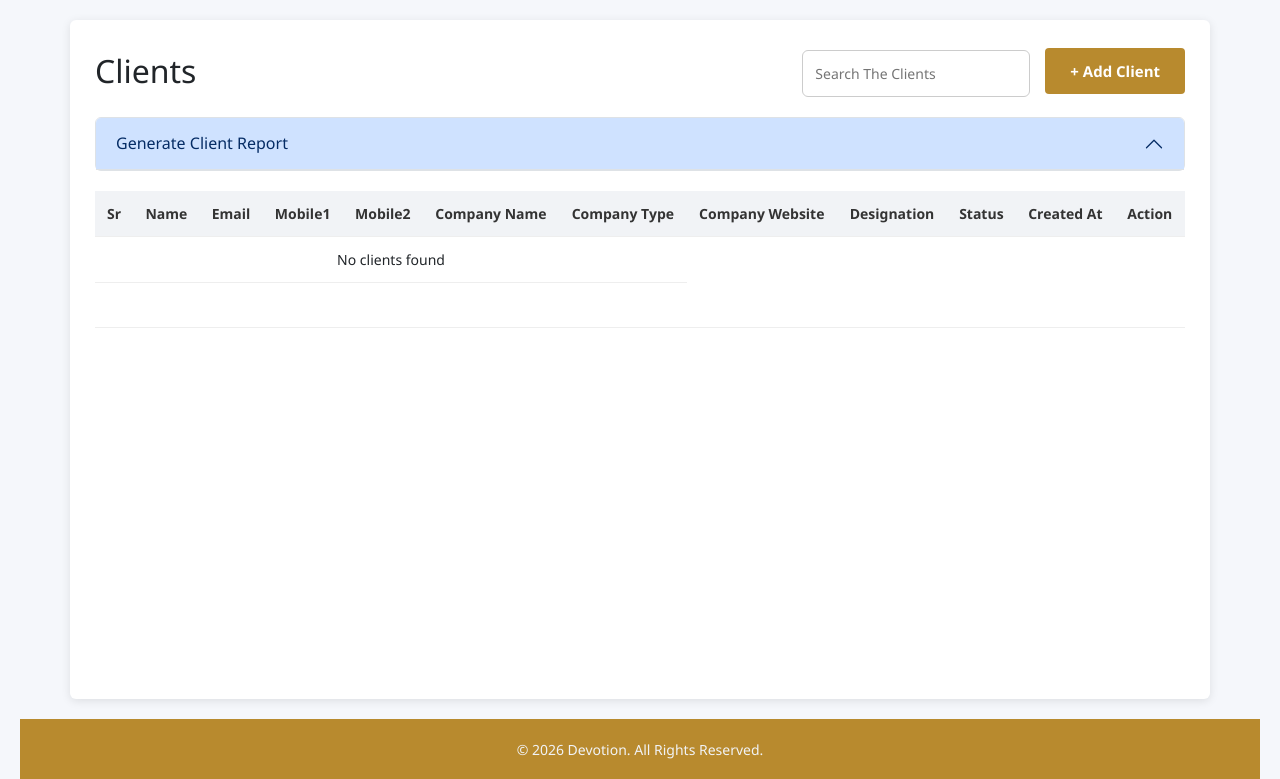
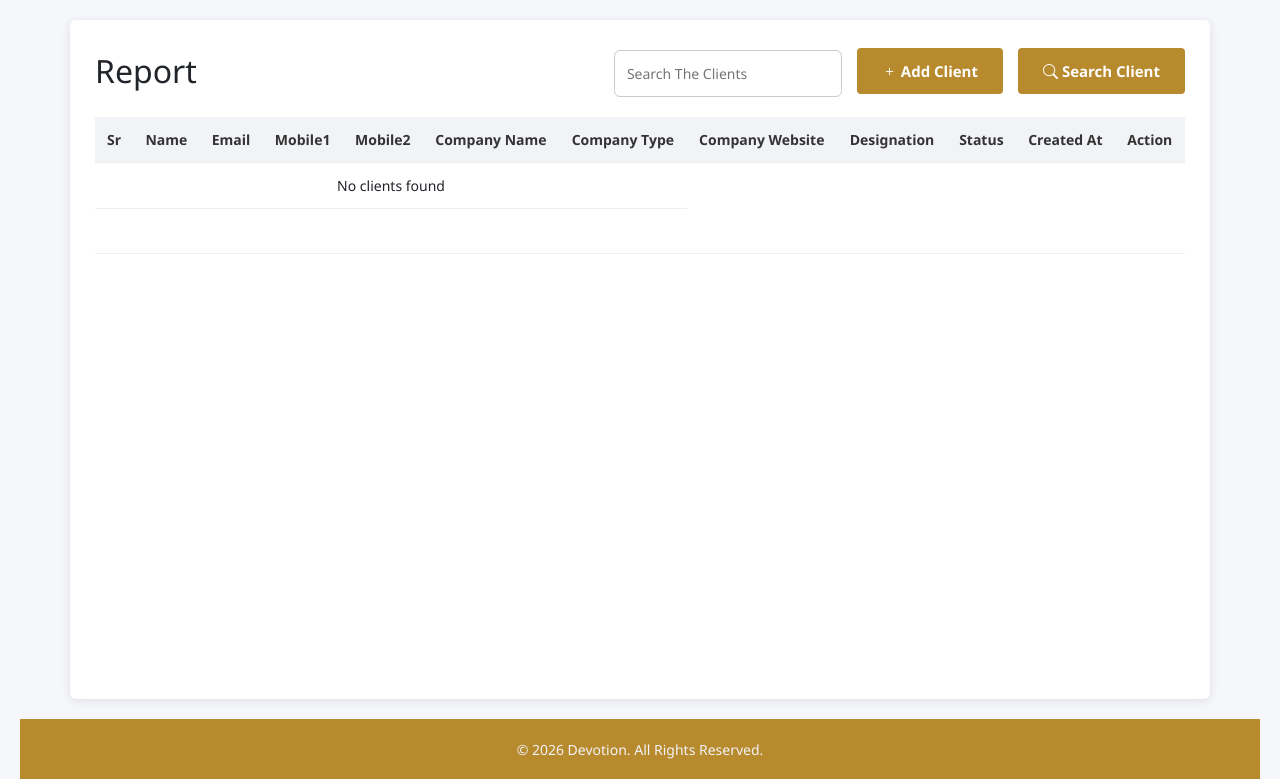
Before and after one commit to GKDevotion/cms-demo, a PHP site: page / in a window 1280 px wide. Shown: the top 779 px of the page. Run offline with PHP 8.4, Linux system fonts and the light colour scheme; data that the repository does not hold is empty; some libraries are stand-ins or nearby versions.

Commit message:
update filter design

```diff
--- a/views/form.php
+++ b/views/form.php
@@ -31,6 +31,7 @@
             <button type="submit"
                 class="btn btn-primary"
                 style="background-color:#b88a2e; border:1px solid #b88a2e;">
+                <i class="bi bi-save" aria-hidden="true"></i>
                 <?php echo $is_edit ? 'Update Client' : 'Save Client'; ?>
             </button>
         </div>
--- a/views/list.php
+++ b/views/list.php
@@ -20,141 +20,21 @@ $services = $client->getActiveCompanies();
 
 <div class="container">
     <div class="top-bar">
-        <span style="font-size: 2rem;">Clients</span>
+        <span style="font-size: 2rem;">Report</span>
         <div class="search-box">
             <input type="text" id="search" placeholder="Search The Clients">
         </div>
 
-        <a href="create.php" class="btn">+ Add Client</a>
+        <a href="create.php" class="btn">
+            <i class="bi bi-plus" aria-hidden="true"></i>
+            Add Client
+        </a>
 
-    </div>
+        <a href="search-client.php" class="btn">
+            <i class="bi bi-search" aria-hidden="true"></i>
+            Search Client
+        </a>
 
-    <div class="accordion" id="accordionExample">
-        <div class="accordion-item">
-            <h2 class="accordion-header" id="headingOne">
-                <button class="accordion-button" type="button" data-bs-toggle="collapse" data-bs-target="#collapseOne" aria-expanded="true" aria-controls="collapseOne">
-                    Generate Client Report
-                </button>
-            </h2>
-            <div id="collapseOne" class="accordion-collapse collapse" aria-labelledby="headingOne" data-bs-parent="#accordionExample">
-                <div class="accordion-body">
-                    <form action="generate-report.php" target="_blank" method="post" class="card shadow-sm border-0 mt-0">
-                        <div class="card-body">
-                            <div class="row g-3">
-
-                            <!-- Mobile -->
-                            <div class="col-md-3 mt-0">
-                                <label class="form-label">Mobile Number</label>
-                                <input
-                                type="number"
-                                name="mobile"
-                                class="form-control"
-                                placeholder="+91 90000 00000"
-                                >
-                            </div>
-
-                            <!-- Birth Date -->
-                            <div class="col-md-3 mt-0">
-                                <label class="form-label">Birth Date</label>
-                                <input
-                                type="date"
-                                name="birth_date"
-                                class="form-control"
-                                >
-                            </div>
-
-                            <!-- Service -->
-                            <div class="col-md-6 mt-0">
-                                <label class="form-label">Service</label>
-                                <select name="service_id[]" id="service_id" class="form-select" multiple>
-                                    <option value="">All Services</option>
-                                    <?php foreach ($services as $service): ?>
-                                        <option value="<?= $service['id'] ?>">
-                                        <?= htmlspecialchars($service['company_name']) ?>
-                                        </option>
-                                    <?php endforeach; ?>
-                                </select>
-                            </div>
-
-                            <!-- Continent country-->
-                            <div class="col-md-3">
-                                <label class="form-label">Country</label>
-                                <input
-                                type="text"
-                                name="country"
-                                class="form-control"
-                                placeholder="Write country name here"
-                                >
-                            </div>
-
-                            <!-- State -->
-                            <div class="col-md-3">
-                                <label class="form-label">State</label>
-                                <input
-                                type="text"
-                                name="state"
-                                class="form-control"
-                                placeholder="Write state name here"
-                                >
-                            </div>
-
-                            <!-- City -->
-                            <div class="col-md-3">
-                                <label class="form-label">City</label>
-                                <input
-                                type="text"
-                                name="city"
-                                class="form-control"
-                                placeholder="Write city name here"
-                                >
-                            </div>
-
-                            <!-- Pincode -->
-                            <div class="col-md-3">
-                                <label class="form-label">Pincode</label>
-                                <input
-                                type="text"
-                                name="pincode"
-                                class="form-control"
-                                placeholder="Write pincode name here"
-                                >
-                            </div>
-
-                            <!-- Created Date From -->
-                            <div class="col-md-3">
-                                <label class="form-label">Created From</label>
-                                <input
-                                type="date"
-                                name="from_date"
-                                class="form-control"
-                                >
-                            </div>
-
-                            <!-- Created Date To -->
-                            <div class="col-md-3">
-                                <label class="form-label">Created To</label>
-                                <input
-                                type="date"
-                                name="to_date"
-                                class="form-control"
-                                >
-                            </div>
-
-                            </div>
-                        </div>
-
-                        <div class="card-footer text-end bg-white">
-                            <button type="submit" class="btn btn-primary px-4">
-                            <i class="bi bi-file-earmark-pdf me-1"></i> Generate Report
-                            </button>
-                            <a href="clients.php" class="btn btn-outline-secondary ms-2">
-                            Cancel
-                            </a>
-                        </div>
-                    </form>
-                </div>
-            </div>
-        </div>
     </div>
 
     <table>
```
Also changed, not shown: search-client.php (added, +145 -0 lines).
